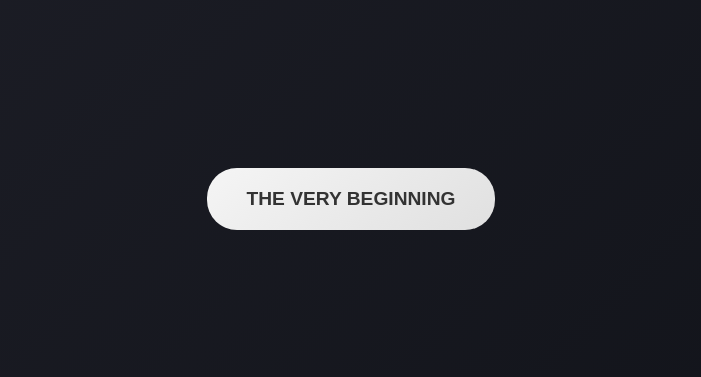
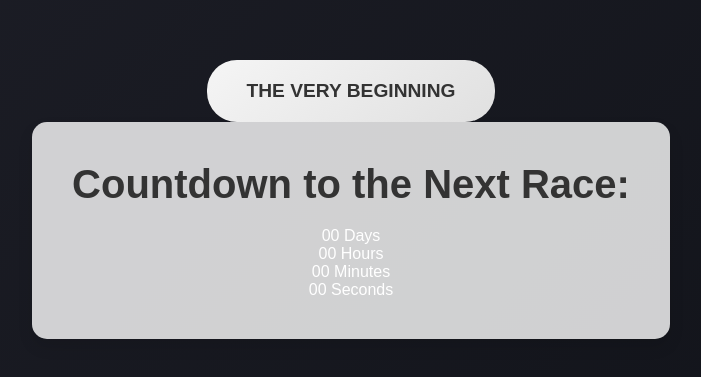
Before and after one commit to snyperf1/f1, a plain HTML site: page index.html in a window 1280 px wide. Shown: the part 201-578 px from the top of the page, without its empty margins (289-990 px from the left). Drawn offline with Linux system fonts and the light colour scheme.

Commit message:
Updated with countdown timer inside

```diff
--- a/index.html
+++ b/index.html
@@ -4,9 +4,34 @@
     <meta charset="UTF-8">
     <meta name="viewport" content="width=device-width, initial-scale=1.0">
     <title>F1 Countdown</title>
-    <link rel="stylesheet" href="styles.css">  <!-- Link to the external CSS file -->
+    <link rel="stylesheet" href="styles.css">
 </head>
 <body>
-    <button class="button">The Very Beginning</button>
+    <div>
+        <button class="button">The Very Beginning</button>
+        <div class="countdown-container">
+            <div class="countdown-text">Countdown to the Next Race:</div>
+            <div class="countdown-units">
+                <div class="countdown-unit">
+                    <span id="days">00</span>
+                    <label>Days</label>
+                </div>
+                <div class="countdown-unit">
+                    <span id="hours">00</span>
+                    <label>Hours</label>
+                </div>
+                <div class="countdown-unit">
+                    <span id="minutes">00</span>
+                    <label>Minutes</label>
+                </div>
+                <div class="countdown-unit">
+                    <span id="seconds">00</span>
+                    <label>Seconds</label>
+                </div>
+            </div>
+        </div>
+    </div>
+
+    <script src="script.js"></script>
 </body>
 </html>
```
